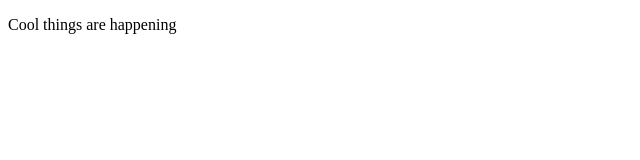
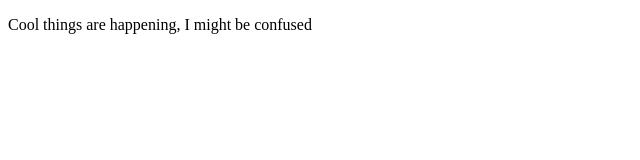
Before and after one commit to seasonofleaves/day1, a plain HTML site: page index.html in a window 1280 px wide. Shown: the whole page, without its empty margins (0-640 px from the left). Drawn offline with Linux system fonts and the light colour scheme.

Commit message:
Keep pls

```diff
--- a/index.html
+++ b/index.html
@@ -8,7 +8,7 @@
 </head>
 
 <body>
-    <p>Cool things are happening</p>
+    <p>Cool things are happening, I might be confused</p>
     <h1>
     </h1>
 </body>
```
